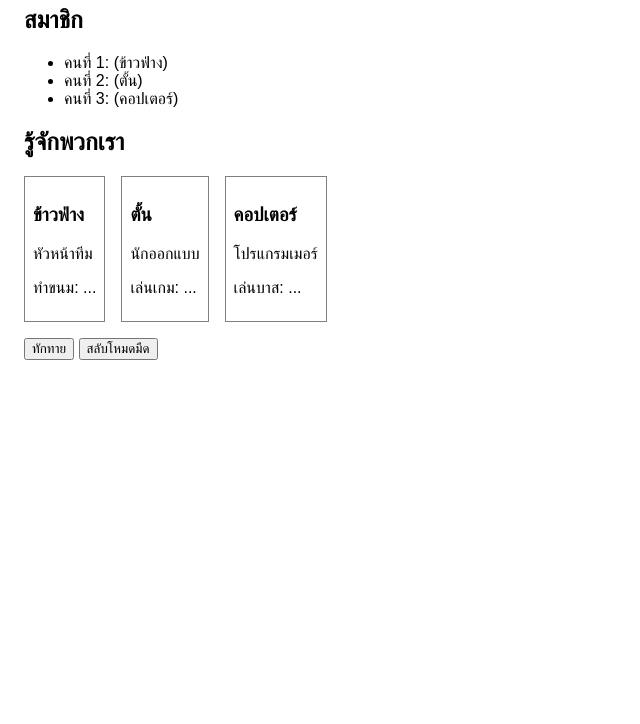
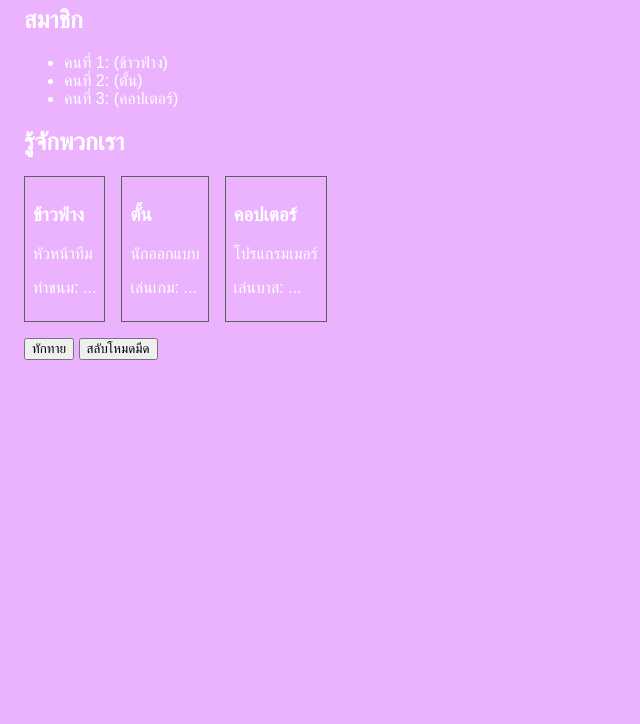
Before and after one commit to 405-21-Chositra/-team-7, a plain HTML site: page index.html in a window 1280 px wide. Shown: the part 76-800 px from the top of the page, without its empty margins (0-640 px from the left). Drawn offline with Linux system fonts and the light colour scheme.

Commit message:
Update style.css
เปลี่ยนสีหน้าเว็บแล้ว

```diff
--- a/style.css
+++ b/style.css
@@ -5,8 +5,8 @@ body {
   font-family: sans-serif;
   margin: 24px;
   /* งาน 1: เปลี่ยนสีพื้นหลังและสีตัวอักษรของหน้าเว็บ */
-  background-color: white;
-  color: black;
+  background-color: rgba(233, 169, 253, 0.884);
+  color: rgb(255, 255, 255);
 }
 
 /* กล่องที่ครอบการ์ดทั้งหมด จัดเรียงเป็นแนวนอน */
@@ -18,7 +18,7 @@ body {
 
 .card {
   /* งาน 2: ตกแต่งการ์ด เช่น border, border-radius, padding, background-color */
-  border: 1px solid gray;
+  border: 1px solid rgb(95, 95, 95);
   padding: 8px;
 }
 
@@ -34,6 +34,6 @@ button {
 /* โหมดมืด: script.js จะเพิ่ม class "dark" ให้ body */
 body.dark {
   /* งานเสริม: กำหนดสีของโหมดมืด */
-  background-color: #222222;
+  background-color: #5594e79f;
   color: white;
 }
```
